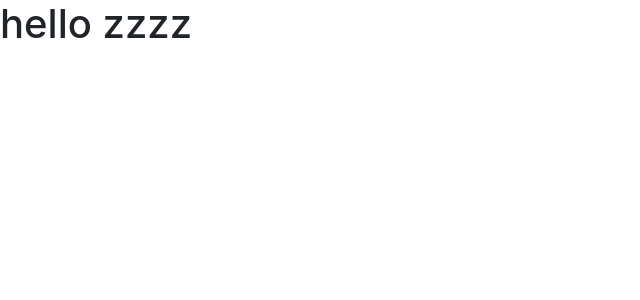
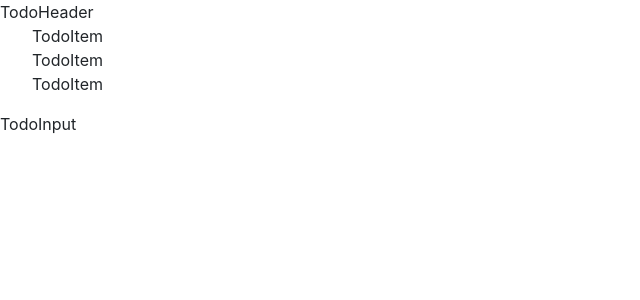
Before and after one commit to nuhgnoesoj/-react-todo-app2023, a React (Create React App) app: page / in a window 1280 px wide. Shown: the top 300 px of the page, without its empty margins (0-640 px from the left). Built offline with nearby package versions, Linux system fonts and the light colour scheme; the HTML template or start-up script is replaced by a standard one.

Commit message:
1. 기본 구조 작성

```diff
--- a/public/index.html
+++ b/public/index.html
@@ -1,5 +1,5 @@
 <!DOCTYPE html>
-<html lang="en">
+<html lang="ko">
 <head>
   <meta charset="utf-8" />
   <link rel="icon" href="%PUBLIC_URL%/favicon.ico" />
@@ -24,7 +24,14 @@
     work correctly both with client-side routing and a non-root public URL.
     Learn how to configure a non-root public URL by running `npm run build`.
   -->
-    <title>React App</title>
+
+
+
+  <title>일정 관리 프로그램</title>
+
+  <!-- reset css -->
+  <link rel="stylesheet" href="https://cdn.jsdelivr.net/npm/reset-css@5.0.1/reset.min.css">
+
 </head>
 <body>
   <noscript>You need to enable JavaScript to run this app.</noscript>
--- a/src/App.js
+++ b/src/App.js
@@ -1,9 +1,10 @@
 import logo from './logo.svg';
 import './App.css';
+import TodoTemplate from "./component/TodoTemplate";
 
 function App() {
   return (
-      <h1>hello zzzz</h1>
+      <TodoTemplate />
   );
 }
 
--- /dev/null
+++ b/src/component/TodoHeader.js
@@ -0,0 +1,9 @@
+import React from 'react'
+
+const TodoHeader = () => {
+    return (
+        <div>TodoHeader</div>
+    )
+}
+
+export default TodoHeader
--- /dev/null
+++ b/src/component/TodoInput.js
@@ -0,0 +1,9 @@
+import React from 'react'
+
+const TodoInput = () => {
+    return (
+        <div>TodoInput</div>
+    )
+}
+
+export default TodoInput
--- /dev/null
+++ b/src/component/TodoItem.js
@@ -0,0 +1,9 @@
+import React from 'react';
+
+const TodoItem = () => {
+    return (
+        <li className={'todo-list-item'}>TodoItem</li>
+    )
+};
+
+export default TodoItem;
--- /dev/null
+++ b/src/component/TodoMain.js
@@ -0,0 +1,14 @@
+import React from 'react';
+import TodoItem from "./TodoItem";
+
+const TodoMain = () => {
+    return (
+        <ul className={'todo-list'}>
+            <TodoItem />
+            <TodoItem />
+            <TodoItem />
+        </ul>
+    );
+};
+
+export default TodoMain;
--- /dev/null
+++ b/src/component/TodoTemplate.js
@@ -0,0 +1,16 @@
+import React from 'react';
+import TodoHeader from "./TodoHeader";
+import TodoMain from "./TodoMain";
+import TodoInput from "./TodoInput";
+
+const TodoTemplate = () => {
+    return (
+        <div className={'TodoTemplate'}>
+            <TodoHeader />
+            <TodoMain />
+            <TodoInput />
+        </div>
+    );
+};
+
+export default TodoTemplate;
```
Lines whose indentation alone changed are shown as unchanged.
